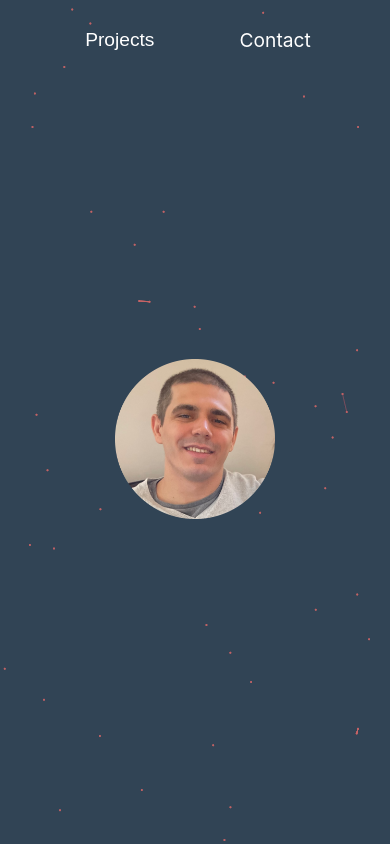
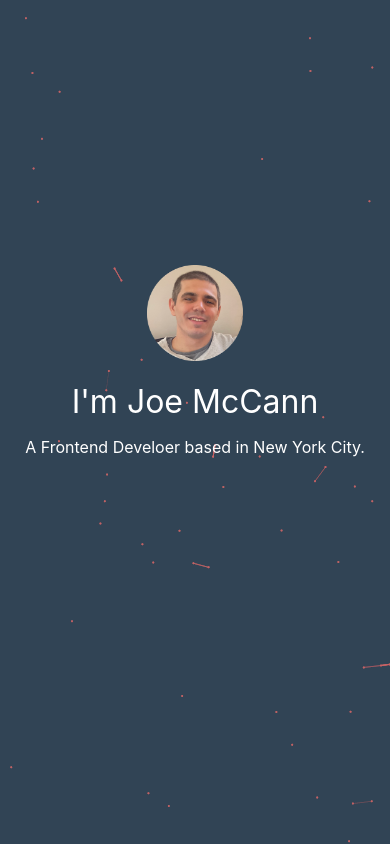
Before and after one commit to the-rabblerouser/McCann-Portfolio, a Next.js app: page / in a window 390 px wide. Built offline with nearby package versions, Linux system fonts and the light colour scheme.

Commit message:
Hero content created for mobile

```diff
--- a/pages/index.tsx
+++ b/pages/index.tsx
@@ -16,9 +16,10 @@ const AppContainer = styled.div`
 const OuterContainer = styled.div`
 	display: flex;
 	flex-direction: column;
+	align-items: center;
 	justify-content: center;
-	align-items: center;
 	height: 85vh;
+	width: 100vw;
 	// background: green;
 
 	@media (min-width: 811px) {
@@ -26,9 +27,25 @@ const OuterContainer = styled.div`
 `;
 
 const Img = styled.img`
-	height: 10rem;
-	width: 10rem;
+	height: 6rem;
+	width: 6rem;
 	margin: 5px;
+`;
+
+const Name = styled.p`
+	color: #fff;
+	font-size: 2rem;
+	margin: 1rem 0 0 0;
+	text-align: center;
+	width: 100%;
+`;
+
+const About = styled.p`
+	color: #fff;
+	font-size: 1rem;
+	margin: 1rem 0 0 0;
+	text-align: center;
+	width: 100%;
 `;
 
 const Home: NextPage = () => {
@@ -36,9 +53,11 @@ const Home: NextPage = () => {
 		<>
 			<Particles id='tsparticles' options={particleOptions} />
 			<AppContainer>
-				<Navbar />
+				{/* <Navbar /> */}
 				<OuterContainer>
 					<Img src='images/IMG_1463.png' />
+					<Name>I'm Joe McCann</Name>
+					<About>A Frontend Develoer based in New York City.</About>
 				</OuterContainer>
 			</AppContainer>
 		</>
```
